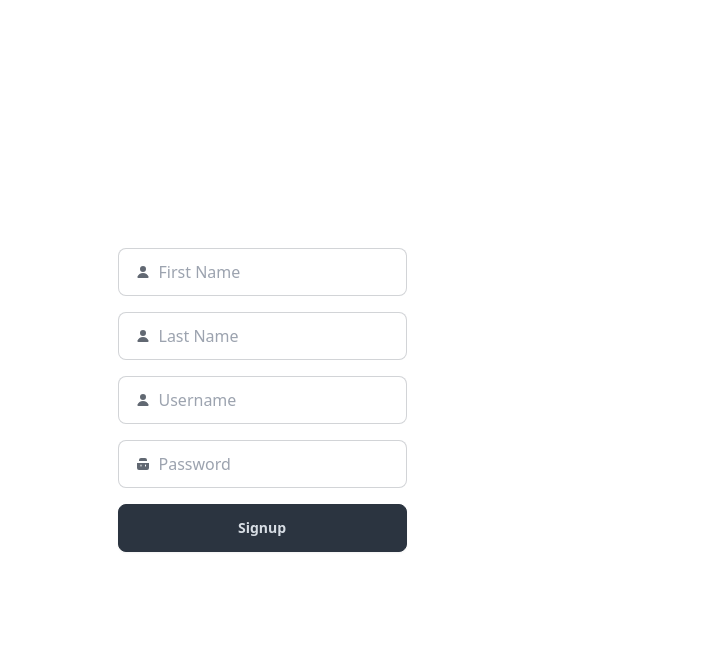
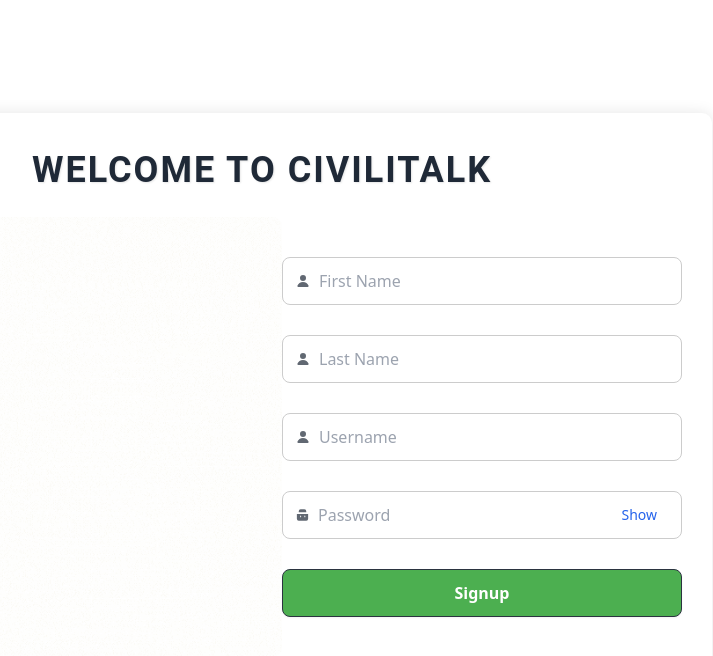
Before and after one commit to furaquejohn11/civilitalk-frontend, a SvelteKit app: page /signup in a window 1280 px wide. Shown: the top 656 px of the page, without its empty margins (378-1091 px from the left). Built offline with nearby package versions, Linux system fonts and the light colour scheme.

Commit message:
Ui update

```diff
--- a/src/routes/+page.svelte
+++ b/src/routes/+page.svelte
@@ -6,46 +6,47 @@
   let error = $state<string | null>(null);
 
   onMount(async () => {
-      // try {
-      //     const response = await fetch('/api');
-      //     if (!response.ok) {
-      //         throw new Error('Network response was not ok');
-      //     }
-      //     data = await response.json();
-      // } catch (e) {
-      //     error = e instanceof Error ? e.message : 'An unexpected error occurred';
-      // }
-
+      // Your onMount logic here
   });
 </script>
-<main class="min-h-screen flex flex-col">
+
+<main class="min-h-screen flex flex-col bg-gray-50">
   <!-- Header -->
-    <header class="bg-white shadow-sm">
-      <div class="max-w-7xl mx-auto px-4 sm:px-6 lg:px-8 py-4 flex justify-between items-center">
-        <h1 class="text-2xl font-bold text-gray-900">CiviliTalk</h1>
+  <header class="bg-white shadow-md py-4">
+    <div class="max-w-7xl mx-auto px-4 sm:px-6 lg:px-8 flex justify-between items-center">
+      <div class="flex items-center space-x-4">
+        <img src="Civili.png" alt="CiviliTalk Logo" class="h-12 w-12" />
+        <h1 class="text-3xl font-bold text-gray-900">CiviliTalk</h1>
+      </div>
       <div class="space-x-4">
-          <a href="/login" class="btn btn-outline">Login</a>
+        <a href="/login" class="btn btn-outline text-gray-900">Login</a>
         <a href="/signup" class="btn btn-neutral">Sign Up</a>
       </div>
     </div>
   </header>
 
   <!-- Main Content -->
-    <main class="flex-grow">
+  <main class="flex-grow bg-gray-50">
     <div class="max-w-7xl mx-auto px-4 sm:px-6 lg:px-8 py-12">
-        <div class="text-center">
-          <h2 class="text-4xl font-extrabold text-gray-900 sm:text-5xl sm:tracking-tight lg:text-6xl">
-            Welcome to CiviliTalk
+      <!-- Logo and Welcome Text Container -->
+      <div class="bg-white shadow-lg rounded-lg p-8 flex items-center justify-center space-x-8">
+        <!-- Logo -->
+        <img src="Civili.gif" alt="CiviliTalk Logo" class="h-32 w-32 object-contain" />
+        <!-- Welcome Text -->
+        <h2 class="text-4xl font-extrabold text-gray-900 sm:text-5xl sm:tracking-tight lg:text-6xl text-left">
+          Welcome to <br /> CiviliTalk
         </h2>
-          <p class="mt-5 max-w-xl mx-auto text-xl text-gray-500">
+      </div>
+
+      <!-- Subtitle -->
+      <p class="mt-5 max-w-xl mx-auto text-xl text-gray-500 text-center">
         Elevate your conversations with our AI-powered chat application
       </p>
-        </div>
 
       <!-- Features -->
       <div class="mt-16 grid grid-cols-1 gap-8 sm:grid-cols-2 lg:grid-cols-3">
         <div class="pt-6">
-            <div class="flow-root bg-gray-50 rounded-lg px-6 pb-8">
+          <div class="flow-root bg-white rounded-lg shadow-lg px-6 pb-8">
             <div class="-mt-6">
               <div>
                 <span class="inline-flex items-center justify-center p-3 bg-indigo-500 rounded-md shadow-lg">
@@ -73,7 +74,7 @@
         </div>
 
         <div class="pt-6">
-            <div class="flow-root bg-gray-50 rounded-lg px-6 pb-8">
+          <div class="flow-root bg-white rounded-lg shadow-lg px-6 pb-8">
             <div class="-mt-6">
               <div>
                 <span class="inline-flex items-center justify-center p-3 bg-indigo-500 rounded-md shadow-lg">
@@ -101,7 +102,7 @@
         </div>
 
         <div class="pt-6">
-            <div class="flow-root bg-gray-50 rounded-lg px-6 pb-8">
+          <div class="flow-root bg-white rounded-lg shadow-lg px-6 pb-8">
             <div class="-mt-6">
               <div>
                 <span class="inline-flex items-center justify-center p-3 bg-indigo-500 rounded-md shadow-lg">
@@ -143,8 +144,8 @@
   </main>
 
   <!-- Footer -->
-    <footer class="bg-gray-50">
-      <div class="max-w-7xl mx-auto py-12 px-4 sm:px-6 lg:px-8">
+  <footer class="bg-gray-50 py-12">
+    <div class="max-w-7xl mx-auto px-4 sm:px-6 lg:px-8">
       <p class="text-center text-base text-gray-400">
         © 2024 CiviliTalk. All rights reserved.
       </p>
--- a/src/routes/login/+page.svelte
+++ b/src/routes/login/+page.svelte
@@ -3,80 +3,95 @@
   import type { UserLogin, UserRead } from "$lib/definitions";
   import { goto } from "$app/navigation";
 
-  let user = $state<UserLogin>({username: '', password: ''});
+  let user = $state<UserLogin>({ username: '', password: '' });
   let errorMessage = $state<string | null>(null);
   let showPassword = $state(false);
 
-  async function handleLogin(event: SubmitEvent){
+  async function handleLogin(event: SubmitEvent) {
     event.preventDefault();
     try {
-          const response = await apiClient.post<UserRead>('/user/login', {...user});
+      const response = await apiClient.post<UserRead>('/user/login', { ...user });
       if (response.status === 200) {
         alert('Login Success');
-              console.log(response.data)
+        console.log(response.data);
 
-              // Dont do this in real production. This is only for simple storing information.
+        // Simple storage for demonstration purposes only
         localStorage.setItem('user', JSON.stringify(response.data));
         goto('/inbox');
-          }
-          else {
-              alert('Mali code mo');
+      } else {
+        alert('Invalid credentials');
       }
     } catch (error) {
       alert(error);
     }
-
   }
 </script>
-<main class="flex items-center justify-center min-h-screen">
+
+<main class="flex flex-col items-center justify-center min-h-screen bg-gray-50">
+  <h1 class="text-4xl font-bold mb-8 mt-4">Welcome to CiviliTalk</h1>
+  <div class="flex w-full max-w-4xl bg-white shadow-lg rounded-lg overflow-hidden">
+    <!-- Left Side: Civili.gif -->
+    <div class="w-1/2 bg-gray-100 flex items-center justify-center">
+      <img src="Civili.gif" alt="CiviliTalk Logo" class="h-80 w-80 object-contain" style="animation: none;" />
+    </div>
+
+    <!-- Right Side: Login Form -->
+    <div class="w-1/2 p-8 flex flex-col justify-center">
       <form class="flex flex-col gap-4" onsubmit={handleLogin}>
-      <label class="input input-bordered flex items-center gap-2">
-        <svg
-          xmlns="http://www.w3.org/2000/svg"
-          viewBox="0 0 16 16"
-          fill="currentColor"
-          class="h-4 w-4 opacity-70">
-          <path
-            d="M8 8a3 3 0 1 0 0-6 3 3 0 0 0 0 6ZM12.735 14c.618 0 1.093-.561.872-1.139a6.002 6.002 0 0 0-11.215 0c-.22.578.254 1.139.872 1.139h9.47Z" />
-        </svg>
+        <label class="flex flex-col gap-2">
+          <span class="text-sm font-semibold text-gray-600">Username</span>
           <input
             type="text"
-          class="grow"
-          placeholder="Username"
+            class="p-3 border border-gray-300 rounded-lg focus:outline-none focus:ring-2 focus:ring-blue-400"
+            placeholder="Enter your username"
             bind:value={user.username}
             required
           />
         </label>
 
-      <label class="input input-bordered flex items-center gap-2">
-        <svg
-          xmlns="http://www.w3.org/2000/svg"
-          viewBox="0 0 16 16"
-          fill="currentColor"
-          class="h-4 w-4 opacity-70">
-          <path
-            fill-rule="evenodd"
-            d="M14 6a4 4 0 0 1-4.899 3.899l-1.955 1.955a.5.5 0 0 1-.353.146H5v1.5a.5.5 0 0 1-.5.5h-2a.5.5 0 0 1-.5-.5v-2.293a.5.5 0 0 1 .146-.353l3.955-3.955A4 4 0 1 1 14 6Zm-4-2a.75.75 0 0 0 0 1.5.5.5 0 0 1 .5.5.75.75 0 0 0 1.5 0 2 2 0 0 0-2-2Z"
-            clip-rule="evenodd" />
-        </svg>
+        <label class="flex flex-col gap-2">
+          <span class="text-sm font-semibold text-gray-600">Password</span>
+          <div class="relative">
             <input
               type={showPassword ? "text" : "password"}
-          class="grow"
-          placeholder="Password"
+              class="p-3 w-full border border-gray-300 rounded-lg focus:outline-none focus:ring-2 focus:ring-blue-400"
+              placeholder="Enter your password"
               bind:value={user.password}
               required
             />
             <button
-          class="w-7 -ml-14"
+              class="absolute inset-y-0 right-3 text-sm text-blue-600 hover:underline"
               type="button"
               onclick={() => showPassword = !showPassword}>
               {showPassword ? "Hide" : "Show"}
             </button>
+          </div>
         </label>
 
-      <input type="submit" value="Login" class="btn btn-neutral" />
+        <input type="submit" value="Login" class="w-full py-3 bg-blue-500 text-white font-semibold rounded-lg hover:bg-blue-600 transition duration-200" />
         {#if errorMessage}
-        <p class="text-red-500">{errorMessage}</p>
+          <p class="text-red-500 text-center mt-2">{errorMessage}</p>
         {/if}
       </form>
+    </div>
+  </div>
 </main>
+
+<style>
+  main {
+    font-family: Arial, sans-serif;
+  }
+
+  @keyframes gif-animation {
+    from {
+      transform: scale(1);
+    }
+    to {
+      transform: scale(1.1);
+    }
+  }
+
+  img[src$="Civili.gif"] {
+    animation: gif-animation 1s infinite alternate;
+  }
+</style>
--- a/src/routes/signup/+page.svelte
+++ b/src/routes/signup/+page.svelte
@@ -10,105 +10,167 @@
         password: ''
     });
 
+    let showPassword = $state(false);  // State to toggle password visibility
+    let errorMessage = $state<string | null>(null);
+
     async function handleSignup(event: SubmitEvent) {
         event.preventDefault();
         try {
-            const response = await apiClient.post('/user/signup', {...user});
+            const response = await apiClient.post('/user/signup', { ...user });
             if (response.status === 200) {
                 alert('Signup Success');
-                console.log(response.data)
-                goto("/");
+                console.log(response.data);
+                goto("/");  // Redirect to the homepage after successful signup
             }
             else {
-                alert('Mali code mo');
+                alert('Error in signup');
             }
-
         } catch (error) {
             console.log(error);
         }
     }
 </script>
 
-<div class="flex items-center justify-center min-h-screen">
-    <form class="flex flex-col gap-4" onsubmit={handleSignup}>
+<div class="container">
+    <!-- The box that holds the logo and the signup form -->
+    <div class="form-container">
+        <!-- Header: Welcome to CiviliTalk -->
+        <h2 class="form-title">Welcome to CiviliTalk</h2>
+
+        <div class="content">
+            <!-- Left Side: Logo (GIF) -->
+            <div class="gif-container">
+                <img src="Civili.gif" alt="CiviliTalk" class="gif-image" />
+            </div>
+
+            <!-- Right Side: Signup Form -->
+            <form class="form" onsubmit={handleSignup}>
                 <label class="input input-bordered flex items-center gap-2">
-        <svg
-            xmlns="http://www.w3.org/2000/svg"
-            viewBox="0 0 16 16"
-            fill="currentColor"
-            class="h-4 w-4 opacity-70">
+                    <svg xmlns="http://www.w3.org/2000/svg" viewBox="0 0 16 16" fill="currentColor" class="h-4 w-4 opacity-70">
                         <path d="M8 8a3 3 0 1 0 0-6 3 3 0 0 0 0 6ZM12.735 14c.618 0 1.093-.561.872-1.139a6.002 6.002 0 0 0-11.215 0c-.22.578.254 1.139.872 1.139h9.47Z" />
                     </svg>
-        <input
-            type="text"
-            class="grow"
-            placeholder="First Name"
-            bind:value={user.firstname}
-            required
-        />
-
+                    <input type="text" class="grow" placeholder="First Name" bind:value={user.firstname} required />
                 </label>
 
-    <!-- Last Name -->
                 <label class="input input-bordered flex items-center gap-2">
-        <svg
-            xmlns="http://www.w3.org/2000/svg"
-            viewBox="0 0 16 16"
-            fill="currentColor"
-            class="h-4 w-4 opacity-70">
+                    <svg xmlns="http://www.w3.org/2000/svg" viewBox="0 0 16 16" fill="currentColor" class="h-4 w-4 opacity-70">
                         <path d="M8 8a3 3 0 1 0 0-6 3 3 0 0 0 0 6ZM12.735 14c.618 0 1.093-.561.872-1.139a6.002 6.002 0 0 0-11.215 0c-.22.578.254 1.139.872 1.139h9.47Z" />
                     </svg>
-        <input
-            type="text"
-            class="grow"
-            placeholder="Last Name"
-            bind:value={user.lastname}
-            required
-        />
+                    <input type="text" class="grow" placeholder="Last Name" bind:value={user.lastname} required />
                 </label>
 
-        <!-- Username -->
                 <label class="input input-bordered flex items-center gap-2">
-        <svg
-            xmlns="http://www.w3.org/2000/svg"
-            viewBox="0 0 16 16"
-                fill="currentColor"
-                class="h-4 w-4 opacity-70">
-                <path
-                d="M8 8a3 3 0 1 0 0-6 3 3 0 0 0 0 6ZM12.735 14c.618 0 1.093-.561.872-1.139a6.002 6.002 0 0 0-11.215 0c-.22.578.254 1.139.872 1.139h9.47Z" />
+                    <svg xmlns="http://www.w3.org/2000/svg" viewBox="0 0 16 16" fill="currentColor" class="h-4 w-4 opacity-70">
+                        <path d="M8 8a3 3 0 1 0 0-6 3 3 0 0 0 0 6ZM12.735 14c.618 0 1.093-.561.872-1.139a6.002 6.002 0 0 0-11.215 0c-.22.578.254 1.139.872 1.139h9.47Z" />
                     </svg>
-            <input
-                type="text"
-                class="grow"
-                placeholder="Username"
-                bind:value={user.username}
-                required
-            />
+                    <input type="text" class="grow" placeholder="Username" bind:value={user.username} required />
                 </label>
 
-        <!-- Password -->
+                <!-- Password with Minimum Length Validation -->
                 <label class="input input-bordered flex items-center gap-2">
-            <svg
-                xmlns="http://www.w3.org/2000/svg"
-                viewBox="0 0 16 16"
-                fill="currentColor"
-                class="h-4 w-4 opacity-70">
-                <path
-                d="M4 4a2 2 0 0 1 2-2h4a2 2 0 0 1 2 2v1H4V4Zm10 3H2v5a2 2 0 0 0 2 2h8a2 2 0 0 0 2-2V7ZM5.5 9a.5.5 0 0 1 1 0v1a.5.5 0 0 1-1 0V9Zm4.5 0a.5.5 0 0 1 1 0v1a.5.5 0 0 1-1 0V9Z" />
+                    <svg xmlns="http://www.w3.org/2000/svg" viewBox="0 0 16 16" fill="currentColor" class="h-4 w-4 opacity-70">
+                        <path d="M4 4a2 2 0 0 1 2-2h4a2 2 0 0 1 2 2v1H4V4Zm10 3H2v5a2 2 0 0 0 2 2h8a2 2 0 0 0 2-2V7ZM5.5 9a.5.5 0 0 1 1 0v1a.5.5 0 0 1-1 0V9Zm4.5 0a.5.5 0 0 1 1 0v1a.5.5 0 0 1-1 0V9Z" />
                     </svg>
+                    <div class="relative w-full">
                         <input
-                type="password"
+                            type={showPassword ? "text" : "password"}
                             class="grow"
                             placeholder="Password"
                             bind:value={user.password}
-                required/>
+                            required
+                            minlength="8"
+                            title="Password must be at least 8 characters long" />
+                        <button
+                            type="button"
+                            class="absolute inset-y-0 right-3 text-sm text-blue-600 hover:underline"
+                            onclick={() => showPassword = !showPassword}>
+                            {showPassword ? "Hide" : "Show"}
+                        </button>
+                    </div>
                 </label>
 
-        <input
-            type="submit"
-            value="Signup"
-            class="btn btn-neutral"
-        />
-
+                <input type="submit" value="Signup" class="btn btn-neutral" />
             </form>
         </div>
+    </div>
+</div>
+
+<style>
+    .container {
+        display: flex;
+        justify-content: center;
+        align-items: center;
+        height: 100vh;
+    }
+
+    .form-container {
+        display: flex;
+        flex-direction: column;
+        align-items: center;
+        background-color: white;
+        padding: 30px;
+        border-radius: 10px;
+        width: 80%;
+        max-width: 900px;
+        box-shadow: 0 0 15px rgba(0, 0, 0, 0.1);
+    }
+
+    .form-title {
+        font-size: 36px;
+        font-family: 'Roboto', sans-serif;
+        font-weight: 700;
+        margin-bottom: 20px;
+        text-align: center;
+        text-transform: uppercase;
+        letter-spacing: 2px;
+        text-shadow: 1px 1px 2px rgba(0, 0, 0, 0.1);
+    }
+
+    .content {
+        display: flex;
+        justify-content: space-between;
+        align-items: center;
+        width: 100%;
+    }
+
+    .gif-container {
+        flex: 1;
+        display: flex;
+        justify-content: center;
+    }
+
+    .gif-image {
+        max-width: 100%;
+        height: auto;
+        border-radius: 10px;
+    }
+
+    .form {
+        flex: 1;
+        display: flex;
+        flex-direction: column;
+        gap: 15px;
+        max-width: 400px;
+    }
+
+    .input {
+        padding: 12px;
+        border: 1px solid #ccc;
+        border-radius: 8px;
+        margin-bottom: 15px;
+    }
+
+    .btn-neutral {
+        background-color: #4CAF50;
+        color: white;
+        padding: 12px 20px;
+        border-radius: 8px;
+        width: 100%;
+        cursor: pointer;
+        font-size: 16px;
+    }
+
+    .btn-neutral:hover {
+        background-color: #45a049;
+    }
+</style>
```
Also changed, not shown: static/Civili.gif (added), static/Civili.png (added). Lines whose indentation alone changed are shown as unchanged.
